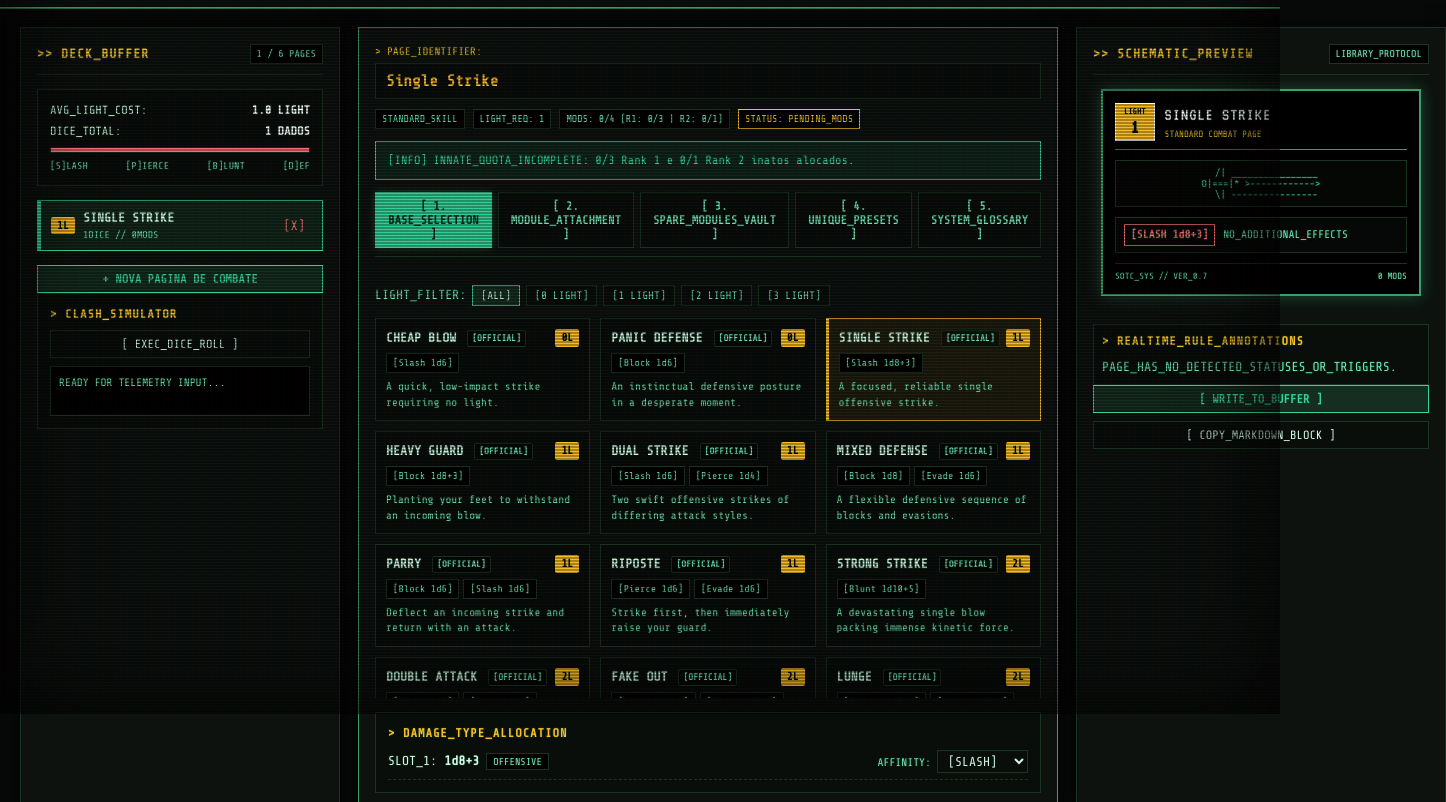
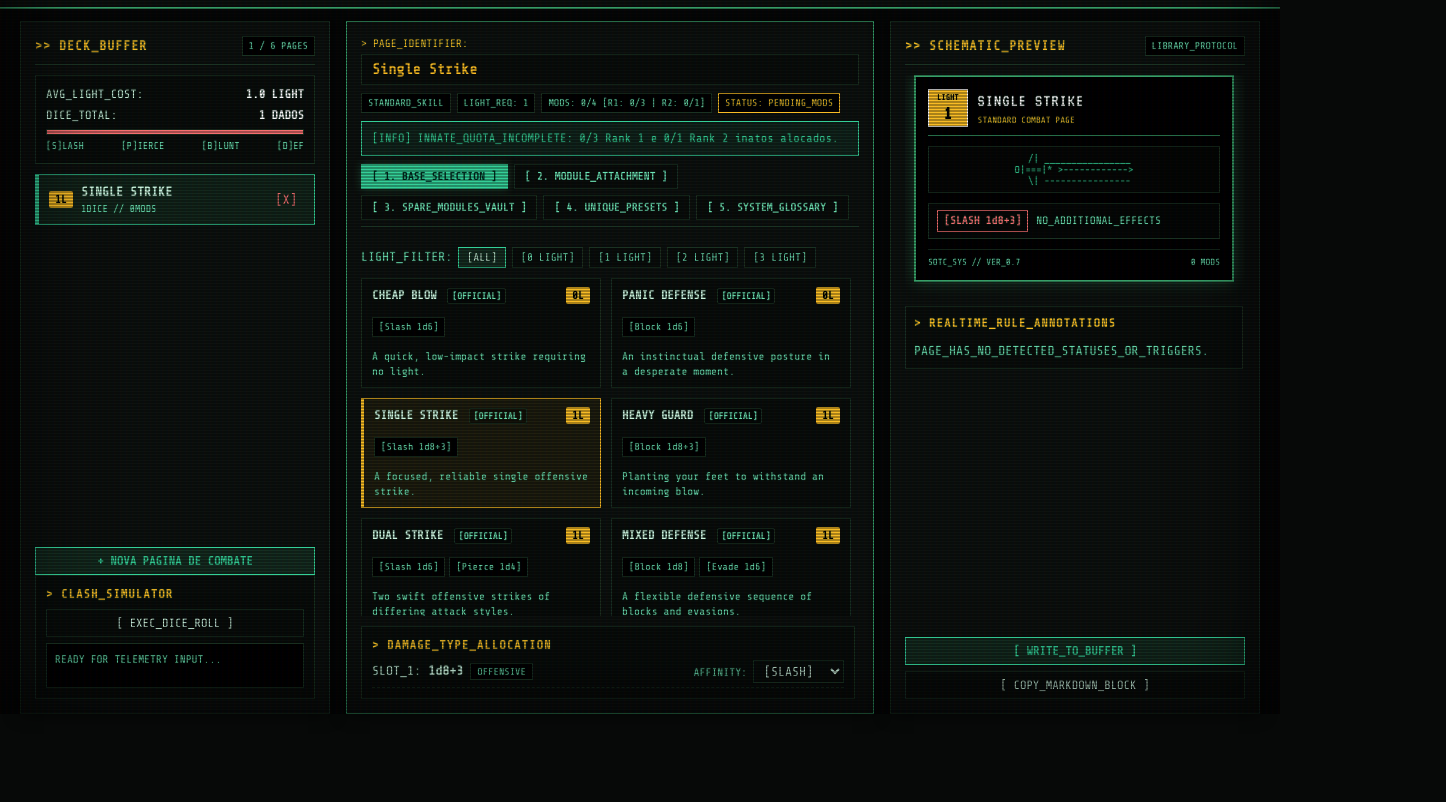
Before and after one commit to WithoutFrost/SkillBuilderOFF-CORP, a plain HTML site: page index.html in a window 1280 px wide. Shown: the part 86-888 px from the top of the page, 1446 px wide, since content can reach past the window. After the commit the page ends 820 px from the top, so only its background shows below. Drawn offline with nearby package versions, Linux system fonts and the light colour scheme.

Commit message:
Standardize panel heights and card dimensions across all views

```diff
--- a/index.css
+++ b/index.css
@@ -128,14 +128,17 @@ body.crt-disabled .crt-vignette {
 
 /* Main Layout Grid */
 .term-container {
-  max-width: 1700px;
+  max-width: 1750px;
   margin: 0 auto;
-  padding: 18px 20px 40px;
+  padding: 12px 20px 20px;
   display: grid;
-  grid-template-columns: 320px 1fr 370px;
-  gap: 18px;
+  grid-template-columns: 310px 1fr 370px;
+  gap: 16px;
   position: relative;
   z-index: 10;
+  height: calc(100vh - 75px);
+  min-height: 640px;
+  box-sizing: border-box;
 }
 
 /* Terminal Panels */
@@ -143,9 +146,12 @@ body.crt-disabled .crt-vignette {
   background: var(--term-panel-bg);
   border: 1px solid var(--term-border);
   box-shadow: 0 0 15px rgba(0, 0, 0, 0.7);
-  padding: 16px;
+  padding: 14px;
   display: flex;
   flex-direction: column;
+  height: 100%;
+  box-sizing: border-box;
+  overflow: hidden;
 }
 .term-panel-main {
   border-color: var(--term-border-bright);
@@ -156,8 +162,9 @@ body.crt-disabled .crt-vignette {
   justify-content: space-between;
   align-items: center;
   border-bottom: 1px solid var(--term-border);
-  padding-bottom: 10px;
-  margin-bottom: 14px;
+  padding-bottom: 8px;
+  margin-bottom: 10px;
+  flex-shrink: 0;
 }
 .panel-tag {
   color: var(--term-amber);
@@ -168,16 +175,24 @@ body.crt-disabled .crt-vignette {
   color: var(--term-amber);
   font-size: 12px;
   font-weight: 700;
-  margin-bottom: 8px;
+  margin-bottom: 6px;
   letter-spacing: 1px;
 }
 
 /* Metrics & Telemetry Block */
-.metrics-block, .telemetry-block {
+.metrics-block {
   background: var(--term-sub-bg);
   border: 1px solid var(--term-border);
-  padding: 12px;
-  margin-bottom: 14px;
+  padding: 10px;
+  margin-bottom: 10px;
+  flex-shrink: 0;
+}
+.telemetry-block {
+  background: var(--term-sub-bg);
+  border: 1px solid var(--term-border);
+  padding: 10px;
+  margin-top: auto;
+  flex-shrink: 0;
 }
 .metric-row {
   display: flex;
@@ -198,7 +213,7 @@ body.crt-disabled .crt-vignette {
   height: 6px;
   background: #000;
   border: 1px solid var(--term-border);
-  margin: 8px 0 6px;
+  margin: 6px 0 4px;
 }
 .bar-segment { height: 100%; }
 .bar-slash { background: var(--term-red); }
@@ -217,12 +232,14 @@ body.crt-disabled .crt-vignette {
 .term-list {
   display: flex;
   flex-direction: column;
-  gap: 8px;
+  gap: 6px;
   overflow-y: auto;
 }
 .deck-skill-list {
-  max-height: 420px;
-  margin-bottom: 14px;
+  flex: 1;
+  min-height: 120px;
+  margin-bottom: 10px;
+  overflow-y: auto;
 }
 .deck-item-card {
   background: var(--term-sub-bg);
@@ -278,18 +295,18 @@ body.crt-disabled .crt-vignette {
   background: rgba(248, 113, 113, 0.1);
 }
 
-/* Workbench Controls */
 .workbench-top {
-  margin-bottom: 14px;
+  margin-bottom: 10px;
+  flex-shrink: 0;
 }
 .field-group {
-  margin-bottom: 10px;
+  margin-bottom: 8px;
 }
 .field-label {
   display: block;
   font-size: 11px;
   color: var(--term-amber);
-  margin-bottom: 4px;
+  margin-bottom: 3px;
 }
 .term-input {
   width: 100%;
@@ -298,15 +315,16 @@ body.crt-disabled .crt-vignette {
   color: var(--text-main);
   font-family: var(--font-terminal);
   font-size: 13px;
-  padding: 8px 10px;
+  padding: 6px 10px;
   outline: none;
+  box-sizing: border-box;
 }
 .term-input:focus {
   border-color: var(--term-green);
   box-shadow: 0 0 6px var(--term-border-glow);
 }
 .term-input-title {
-  font-size: 16px;
+  font-size: 15px;
   font-weight: 700;
   color: var(--term-amber);
 }
@@ -314,15 +332,15 @@ body.crt-disabled .crt-vignette {
 .status-ribbon {
   display: flex;
   flex-wrap: wrap;
-  gap: 8px;
-  margin-bottom: 12px;
+  gap: 6px;
+  margin-bottom: 8px;
 }
 
 /* Diagnostic Box */
 .card-validation-box {
-  margin-bottom: 12px;
+  margin-bottom: 8px;
   font-size: 12px;
-  padding: 8px 12px;
+  padding: 6px 10px;
   border-left: 3px solid transparent;
 }
 .card-validation-box.error {
@@ -352,17 +370,19 @@ body.crt-disabled .crt-vignette {
   display: flex;
   gap: 6px;
   border-bottom: 1px solid var(--term-border);
-  padding-bottom: 8px;
-  margin-bottom: 14px;
+  padding-bottom: 6px;
+  margin-bottom: 10px;
+  flex-shrink: 0;
+  flex-wrap: wrap;
 }
 .term-tab {
   background: var(--term-sub-bg);
   border: 1px solid var(--term-border);
   color: var(--text-dim);
   font-family: var(--font-terminal);
-  padding: 6px 12px;
+  padding: 5px 10px;
   cursor: pointer;
-  font-size: 12px;
+  font-size: 11px;
   font-weight: 700;
   transition: all 0.15s;
 }
@@ -377,16 +397,26 @@ body.crt-disabled .crt-vignette {
   box-shadow: 0 0 8px var(--term-border-glow);
 }
 
-.tab-content { display: none; }
-.tab-content.active { display: block; }
+.tab-content {
+  display: none;
+  flex: 1;
+  flex-direction: column;
+  min-height: 0;
+  overflow-y: auto;
+  padding-right: 4px;
+}
+.tab-content.active {
+  display: flex;
+}
 
 /* Filter Strips */
 .filter-strip, .search-strip {
   display: flex;
   align-items: center;
   gap: 6px;
-  margin-bottom: 12px;
+  margin-bottom: 10px;
   flex-wrap: wrap;
+  flex-shrink: 0;
 }
 .term-pill {
   background: var(--term-sub-bg);
@@ -412,16 +442,27 @@ body.crt-disabled .crt-vignette {
   display: grid;
   grid-template-columns: repeat(auto-fill, minmax(210px, 1fr));
   gap: 10px;
+  flex: 1;
+  min-height: 240px;
   max-height: 380px;
   overflow-y: auto;
-  margin-bottom: 14px;
+  margin-bottom: 10px;
+  padding-right: 4px;
 }
 .base-card-choice {
   background: var(--term-sub-bg);
   border: 1px solid var(--term-border);
-  padding: 10px;
+  padding: 8px 10px;
   cursor: pointer;
   transition: all 0.15s;
+  height: 110px;
+  min-height: 110px;
+  max-height: 110px;
+  box-sizing: border-box;
+  display: flex;
+  flex-direction: column;
+  justify-content: space-between;
+  overflow: hidden;
 }
 .base-card-choice:hover {
   border-color: var(--term-border-bright);
@@ -436,49 +477,94 @@ body.crt-disabled .crt-vignette {
   display: flex;
   justify-content: space-between;
   align-items: center;
-  margin-bottom: 6px;
+  margin-bottom: 4px;
 }
 .base-card-name {
   font-weight: 700;
   color: var(--text-main);
+  font-size: 12px;
 }
 .base-card-dice-preview {
   display: flex;
   flex-wrap: wrap;
   gap: 4px;
-  margin: 6px 0;
+  min-height: 20px;
+  align-items: center;
+}
+.base-card-choice p {
+  font-size: 10.5px;
+  color: var(--text-dim);
+  line-height: 1.3;
+  margin: 0;
+  display: -webkit-box;
+  -webkit-line-clamp: 2;
+  -webkit-box-orient: vertical;
+  overflow: hidden;
+  text-overflow: ellipsis;
+}
+
+/* Unique Skills Grid */
+.unique-skills-grid {
+  display: grid;
+  grid-template-columns: repeat(auto-fill, minmax(240px, 1fr));
+  gap: 10px;
+  flex: 1;
+  max-height: 480px;
+  overflow-y: auto;
+  padding-right: 4px;
+}
+.unique-skills-grid .base-card-choice {
+  height: 140px;
+  min-height: 140px;
+  max-height: 140px;
 }
 
 /* Subpanels */
 .config-subpanel {
   background: var(--term-sub-bg);
   border: 1px solid var(--term-border);
-  padding: 12px;
+  padding: 10px;
+  flex-shrink: 0;
 }
 .dice-type-selectors {
   display: flex;
   flex-direction: column;
-  gap: 8px;
+  gap: 6px;
 }
 .dice-config-row {
   display: flex;
   justify-content: space-between;
   align-items: center;
   border-bottom: 1px dashed var(--term-border);
-  padding-bottom: 6px;
+  padding-bottom: 4px;
 }
 
 /* Modules Section */
 .module-columns {
   display: grid;
   grid-template-columns: 1fr 1fr;
-  gap: 14px;
+  gap: 12px;
+  flex: 1;
+  min-height: 0;
+}
+.module-col {
+  display: flex;
+  flex-direction: column;
+  flex: 1;
+  min-height: 0;
 }
 .mod-list {
-  height: 400px;
+  flex: 1;
+  height: 100%;
+  min-height: 320px;
+  max-height: 430px;
   background: var(--term-sub-bg);
   border: 1px solid var(--term-border);
-  padding: 10px;
+  padding: 8px;
+  overflow-y: auto;
+  display: flex;
+  flex-direction: column;
+  gap: 6px;
 }
 .module-item {
   background: var(--term-panel-bg);
@@ -487,6 +573,7 @@ body.crt-disabled .crt-vignette {
   display: flex;
   flex-direction: column;
   gap: 4px;
+  flex-shrink: 0;
 }
 .module-item-header {
   display: flex;
@@ -496,10 +583,12 @@ body.crt-disabled .crt-vignette {
 .module-item-title {
   font-weight: 700;
   color: var(--text-main);
+  font-size: 12px;
 }
 .module-item-desc {
   font-size: 11px;
   color: var(--text-dim);
+  line-height: 1.3;
 }
 
 /* Schematic Preview Card (Industrial Terminal Page) */
@@ -650,10 +739,29 @@ body.crt-disabled .crt-vignette {
 .btn-block {
   width: 100%;
 }
+.right-panel-body {
+  flex: 1;
+  min-height: 0;
+  overflow-y: auto;
+  display: flex;
+  flex-direction: column;
+  gap: 8px;
+  padding-right: 2px;
+}
+
+.schematic-wrapper {
+  display: flex;
+  justify-content: center;
+  flex-shrink: 0;
+}
+
 .action-stack {
   display: flex;
   flex-direction: column;
-  gap: 8px;
+  gap: 6px;
+  margin-top: auto;
+  padding-top: 8px;
+  flex-shrink: 0;
 }
 
 .term-badge {
@@ -673,11 +781,13 @@ body.crt-disabled .crt-vignette {
   border: 1px solid var(--term-border);
   padding: 8px;
   font-size: 11px;
-  min-height: 50px;
-  margin-top: 8px;
+  min-height: 45px;
+  max-height: 100px;
+  overflow-y: auto;
+  margin-top: 6px;
   display: flex;
   flex-direction: column;
-  gap: 4px;
+  gap: 3px;
 }
 
 /* Toast Console Log */
@@ -728,43 +838,49 @@ body.crt-disabled .crt-vignette {
   justify-content: space-between;
   align-items: center;
   flex-wrap: wrap;
-  gap: 12px;
-  padding: 10px;
+  gap: 8px;
+  padding: 8px 10px;
   background: var(--term-sub-bg);
   border: 1px solid var(--term-border);
-  margin-bottom: 12px;
+  margin-bottom: 8px;
+  flex-shrink: 0;
 }
 .vault-controls {
   display: flex;
-  gap: 8px;
+  gap: 6px;
   flex-wrap: wrap;
 }
 .spare-summary-metrics {
   display: flex;
-  gap: 12px;
+  gap: 8px;
   flex-wrap: wrap;
+  margin-bottom: 8px;
+  flex-shrink: 0;
 }
 .metric-badge {
   background: #000;
   border: 1px solid var(--term-border);
-  padding: 6px 10px;
+  padding: 4px 8px;
   font-size: 11px;
 }
 
 /* Annotations Panel */
 .annotations-subpanel {
-  margin-top: 12px;
   background: var(--term-sub-bg);
   border: 1px solid var(--term-border);
   padding: 8px;
+  display: flex;
+  flex-direction: column;
+  flex-shrink: 0;
 }
 .annotations-list {
   display: flex;
   flex-direction: column;
   gap: 6px;
-  max-height: 220px;
+  max-height: 150px;
   overflow-y: auto;
-  margin-top: 6px;
+  margin-top: 4px;
+  padding-right: 2px;
 }
 .annotation-card {
   background: #000;
@@ -788,16 +904,25 @@ body.crt-disabled .crt-vignette {
 /* Glossary Grid */
 .glossary-grid {
   display: grid;
-  grid-template-columns: repeat(auto-fill, minmax(280px, 1fr));
+  grid-template-columns: repeat(auto-fill, minmax(260px, 1fr));
   gap: 10px;
-  max-height: 520px;
+  flex: 1;
+  max-height: 480px;
   overflow-y: auto;
   padding-right: 4px;
 }
 .glossary-card {
   background: var(--term-sub-bg);
   border: 1px solid var(--term-border);
-  padding: 10px;
+  padding: 8px 10px;
+  height: 110px;
+  min-height: 110px;
+  max-height: 110px;
+  box-sizing: border-box;
+  display: flex;
+  flex-direction: column;
+  justify-content: space-between;
+  overflow: hidden;
   transition: all 0.15s;
 }
 .glossary-card:hover {
@@ -813,7 +938,18 @@ body.crt-disabled .crt-vignette {
 .glossary-term-name {
   font-weight: 700;
   color: var(--text-main);
-  font-size: 13px;
+  font-size: 12px;
+}
+.glossary-card p {
+  font-size: 10.5px;
+  color: var(--text-dim);
+  line-height: 1.3;
+  margin: 0;
+  display: -webkit-box;
+  -webkit-line-clamp: 3;
+  -webkit-box-orient: vertical;
+  overflow: hidden;
+  text-overflow: ellipsis;
 }
 
 /* Homebrew List Styles */
--- a/index.html
+++ b/index.html
@@ -247,6 +247,7 @@
         <span class="term-badge">LIBRARY_PROTOCOL</span>
       </div>
 
+      <div class="right-panel-body">
         <!-- RETRO CRT MONOCHROME COMBAT PAGE -->
         <div class="schematic-wrapper">
           <div id="combat-card-element" class="term-card">
@@ -288,6 +289,7 @@ O|===|* >------------>
           <div class="panel-subtitle">&gt; REALTIME_RULE_ANNOTATIONS</div>
           <div id="card-annotations-list" class="annotations-list">
             <!-- Dynamic rule notes for all effects on the active card -->
+          </div>
         </div>
       </div>
 
```
Lines whose indentation alone changed are shown as unchanged.
